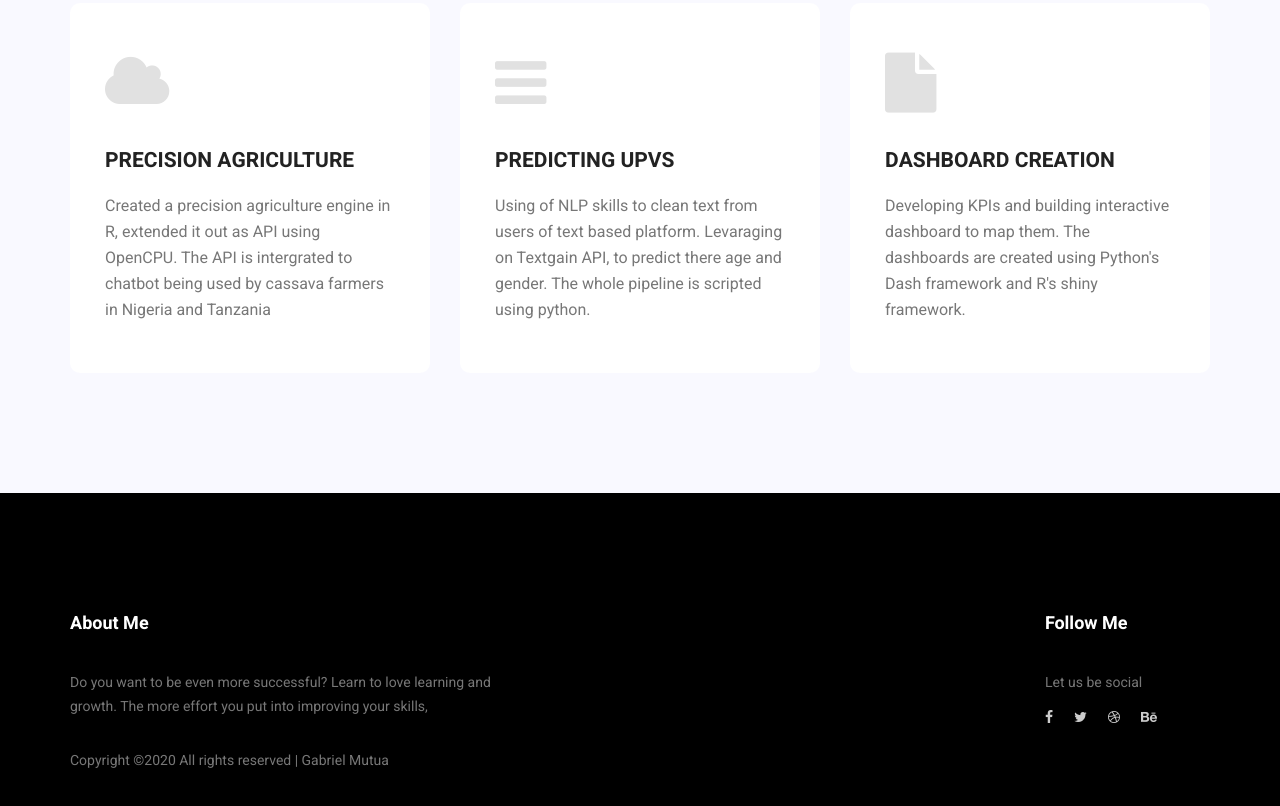
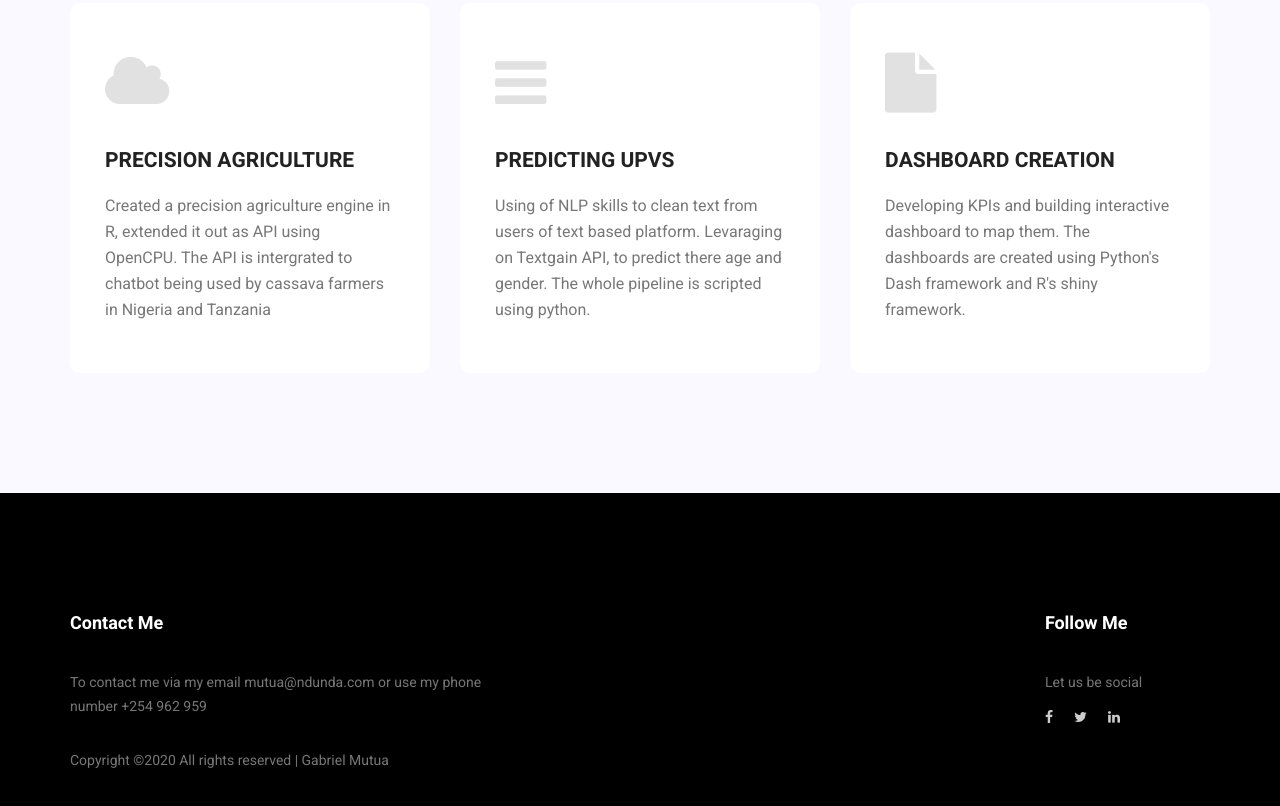
Before and after one commit to GabuTheGreat/personal_website_live, a plain HTML site: page www/index.html in a window 1280 px wide. Shown: the part 2831-3637 px from the top of the page. Drawn offline with Linux system fonts and the light colour scheme.

Commit message:
Changed footer

```diff
--- a/www/index.html
+++ b/www/index.html
@@ -353,9 +353,9 @@
         			<div class="col-lg-5 col-sm-6">
         				<aside class="f_widget ab_widget">
         					<div class="f_title">
-        						<h3>About Me</h3>
+        						<h3> Contact Me</h3>
         					</div>
-        					<p>Do you want to be even more successful? Learn to love learning and growth. The more effort you put into improving your skills,</p>
+        					<p>To contact me via my email mutua@ndunda.com or use my phone number +254 962 959</p>
         					<p><!-- Link back to Colorlib can't be removed. Template is licensed under CC BY 3.0. -->
 Copyright &copy;<script>document.write(new Date().getFullYear());</script> All rights reserved | Gabriel Mutua
 <!-- Link back to Colorlib can't be removed. Template is licensed under CC BY 3.0. --></p>
@@ -375,10 +375,9 @@ Copyright &copy;<script>document.write(new Date().getFullYear());</script> All r
         					</div>
         					<p>Let us be social</p>
         					<ul class="list">
-        						<li><a href="#"><i class="fa fa-facebook"></i></a></li>
-        						<li><a href="#"><i class="fa fa-twitter"></i></a></li>
-        						<li><a href="#"><i class="fa fa-dribbble"></i></a></li>
-        						<li><a href="#"><i class="fa fa-behance"></i></a></li>
+								<li><a href="https://www.facebook.com/stasticalkenya/?ref=bookmarks" target="_blank"><i class="fa fa-facebook"></i></a></li>
+								<li><a href="https://twitter.com/DatascientistKe"><i class="fa fa-twitter" target="_blank"></i></a></li>
+								<li><a href="https://www.linkedin.com/in/gabriel-mutua-38411947/" target="_blank"><i class="fa fa-linkedin"></i></a></li>
         					</ul>
         				</aside>
         			</div>
```
